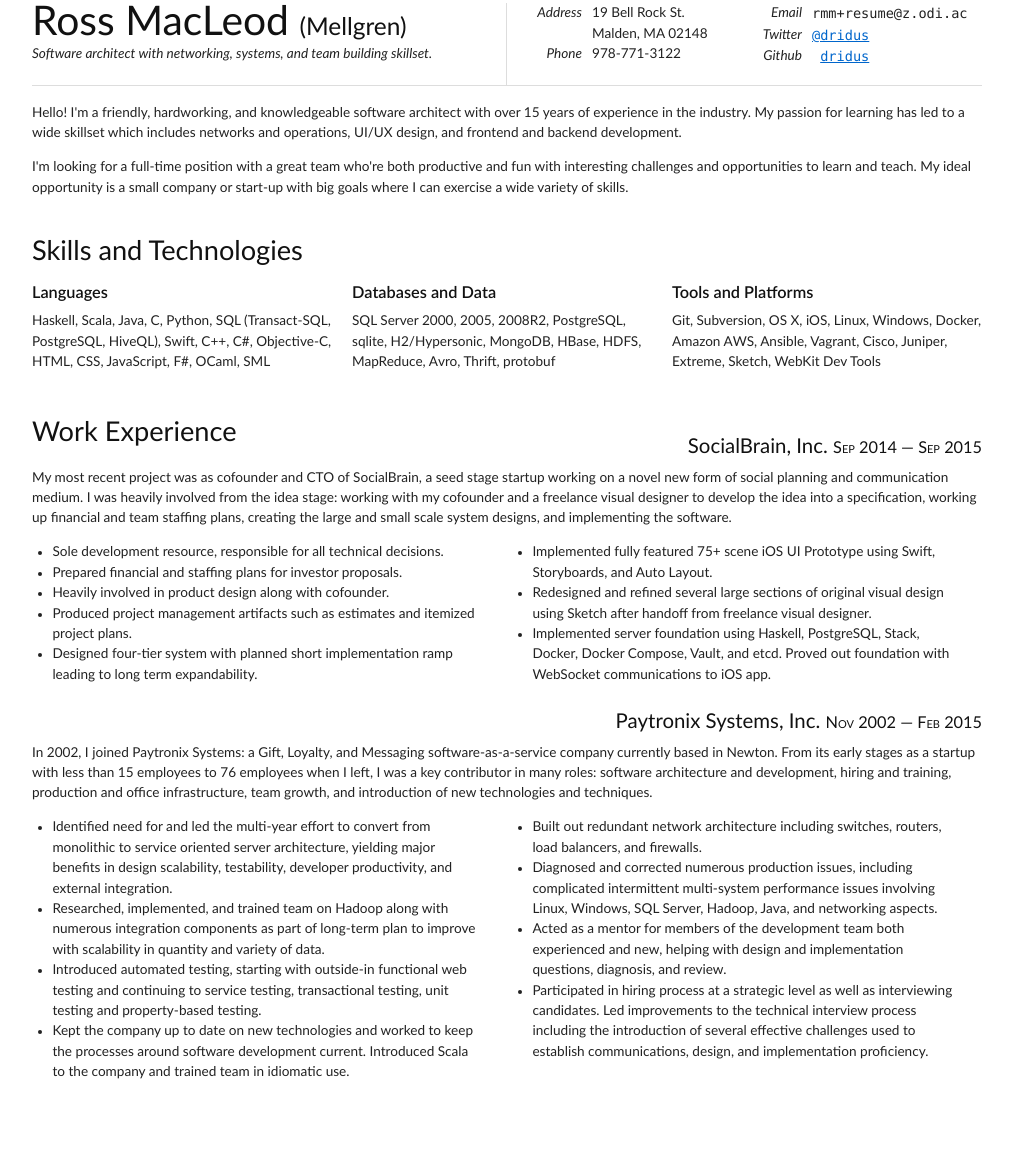
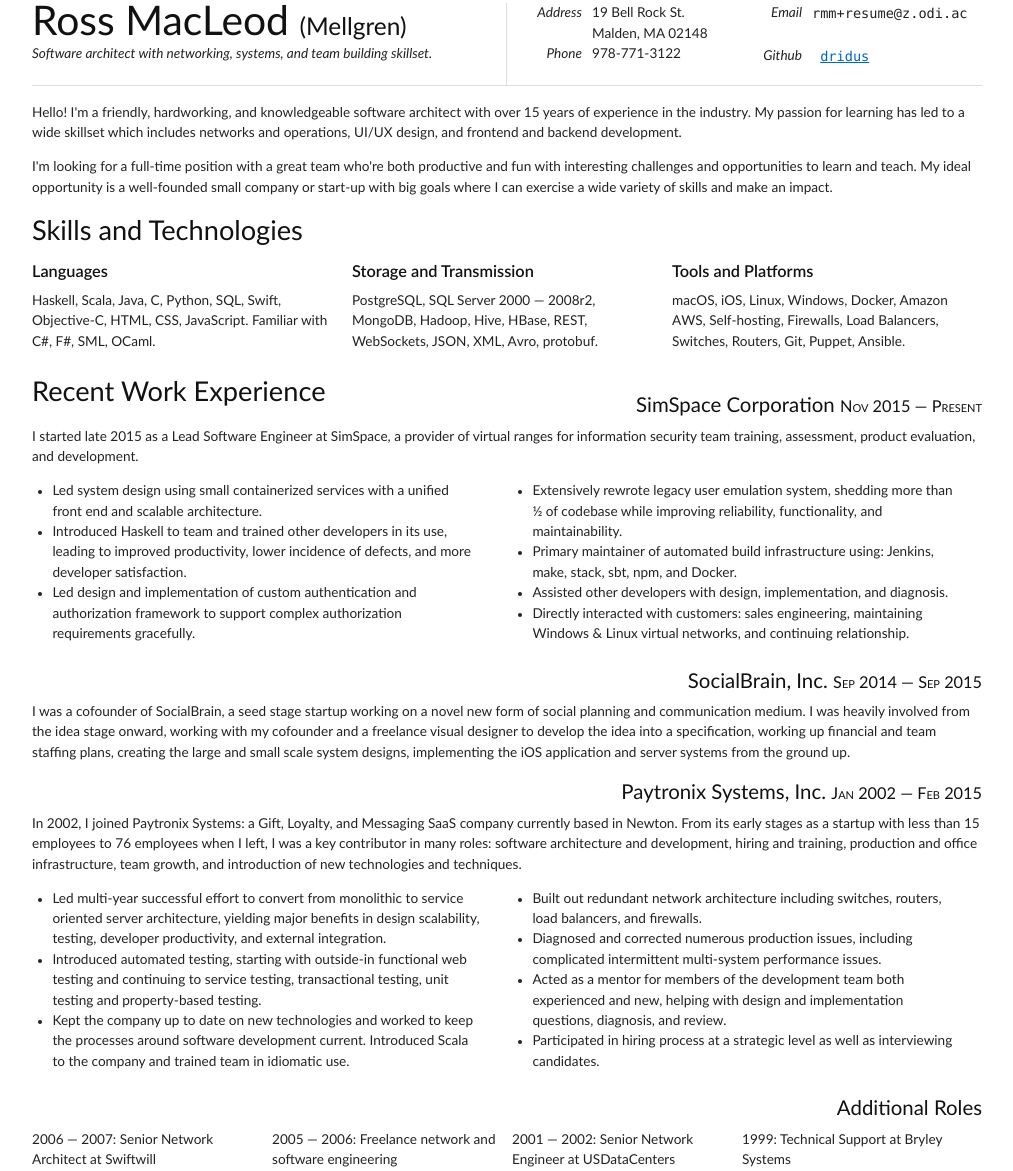
Before and after one commit to Dridus/Dridus.github.io, a plain HTML site: page resume/resume.html in a window 1280 px wide. Shown: the part 58-1229 px from the top of the page, without its empty margins (133-1146 px from the left). Before the commit the page ends 1161 px from the top, so only its background shows below. Drawn offline with Linux system fonts and the light colour scheme.

Commit message:
update the ol' resume

```diff
--- a/resume/resume.html
+++ b/resume/resume.html
@@ -36,8 +36,8 @@
         <div class="span-1-5" style="text-align: right"><em>Email</em></div>
         <div class="span-4 last"><tt>rmm+resume@z.odi.ac</tt></div>
 
-        <div class="span-1-5" style="text-align: right"><em>Twitter</em></div>
-        <div class="span-4 last"><tt><a href="https://twitter.com/dridus">@dridus</a></tt></div>
+        <div class="span-1-5" style="text-align: right"><em>&nbsp;</em></div>
+        <div class="span-4 last"><tt>&nbsp;</tt></div>
 
         <div class="span-1-5" style="text-align: right"><em>Github</em></div>
         <div class="span-4 last"><tt>&nbsp;<a href="https://github.com/dridus">dridus</a></tt></div>
@@ -50,31 +50,57 @@
       <div class="span-24 last">
         <p>Hello! I'm a friendly, hardworking, and knowledgeable software architect with over 15 years of experience in the industry. My passion for learning has led to a wide skillset which includes networks and operations, UI/UX design, and frontend and backend development.</p>
 
-        <p>I'm looking for a full-time position with a great team who're both productive and fun with interesting challenges and opportunities to learn and teach. My ideal opportunity is a small company or start-up with big goals where I can exercise a wide variety of skills.</p>
+        <p>I'm looking for a full-time position with a great team who're both productive and fun with interesting challenges and opportunities to learn and teach. My ideal opportunity is a well-founded small company or start-up with big goals where I can exercise a wide variety of skills and make an impact.</p>
       </div>
 
-      <div class="prepend-top append-bottom span-24 last">
+      <div class="span-24 last">
         <h2>Skills and Technologies</h2>
 
         <div class="span-8">
           <h4>Languages</h4>
-          Haskell, Scala, Java, C, Python, SQL (Transact-SQL, PostgreSQL, HiveQL), Swift, C++, C#, Objective-C, HTML, CSS, JavaScript, F#, OCaml, SML
+          Haskell, Scala, Java, C, Python, SQL, Swift, Objective-C, HTML, CSS, JavaScript. Familiar with C#, F#, SML, OCaml.
         </div>
         <div class="span-8">
-          <h4>Databases and Data</h4>
-          SQL Server 2000, 2005, 2008R2, PostgreSQL, sqlite, H2/Hypersonic, MongoDB, HBase, HDFS, MapReduce, Avro, Thrift, protobuf
+          <h4>Storage and Transmission</h4>
+          PostgreSQL, SQL Server 2000 &mdash; 2008r2, MongoDB, Hadoop, Hive, HBase, REST, WebSockets, JSON, XML, Avro, protobuf.
         </div>
         <div class="span-8 last">
           <h4>Tools and Platforms</h4>
-          Git, Subversion, OS X, iOS, Linux, Windows, Docker, Amazon AWS, Ansible, Vagrant, Cisco, Juniper, Extreme, Sketch, WebKit Dev Tools
+          macOS, iOS, Linux, Windows, Docker, Amazon AWS, Self-hosting, Firewalls, Load Balancers, Switches, Routers, Git, Puppet, Ansible.
         </div>
       </div>
 
       <div class="prepend-top span-24 last">
         <div style="float: left">
-          <h2>Work Experience</h2>
+          <h2>Recent Work Experience</h2>
         </div>
         <div class="span-24 last" style="margin-top: -2em;">
+          <div class="span-24 last" style="text-align: right">
+            <h3>SimSpace Corporation <small>Nov 2015 &mdash; Present</small></h3>
+          </div>
+        </div>
+
+        <div class="clearfix"></div>
+
+        <p>I started late 2015 as a Lead Software Engineer at SimSpace, a provider of virtual ranges for information security team training, assessment, product evaluation, and development.</p>
+
+        <div class="span-12">
+          <ul>
+            <li>Led system design using small containerized services with a unified front end and scalable architecture.</li>
+            <li>Introduced Haskell to team and trained other developers in its use, leading to improved productivity, lower incidence of defects, and more developer satisfaction.</li>
+            <li>Led design and implementation of custom authentication and authorization framework to support complex authorization requirements gracefully.</li>
+          </ul>
+        </div>
+        <div class="span-12 last">
+          <ul>
+            <li>Extensively rewrote legacy user emulation system, shedding more than &frac12; of codebase while improving reliability, functionality, and maintainability.</li>
+            <li>Primary maintainer of automated build infrastructure using: Jenkins, make, stack, sbt, npm, and Docker.</li>
+            <li>Assisted other developers with design, implementation, and diagnosis.</li>
+            <li>Directly interacted with customers: sales engineering, maintaining Windows &amp; Linux virtual networks, and continuing relationship.</li>
+          </ul>
+        </div>
+
+        <div class="span-24 last" style="margin-top: 0.5em;">
           <div class="span-24 last" style="text-align: right">
             <h3>SocialBrain, Inc. <small>Sep 2014 &mdash; Sep 2015</small></h3>
           </div>
@@ -82,37 +108,21 @@
 
         <div class="clearfix"></div>
 
-        <p>My most recent project was as cofounder and CTO of SocialBrain, a seed stage startup working on a novel new form of social planning and communication medium. I was heavily involved from the idea stage: working with my cofounder and a freelance visual designer to develop the idea into a specification, working up financial and team staffing plans, creating the large and small scale system designs, and implementing the software.</p>
-
-        <div class="span-12">
-          <ul>
-            <li>Sole development resource, responsible for all technical decisions.</li>
-            <li>Prepared financial and staffing plans for investor proposals.</li>
-            <li>Heavily involved in product design along with cofounder.</li>
-            <li>Produced project management artifacts such as estimates and itemized project plans.</li>
-            <li>Designed four-tier system with planned short implementation ramp leading to long term expandability.</li>
-          </ul>
-        </div>
-        <div class="span-12 last">
-          <ul>
-            <li>Implemented fully featured 75+ scene iOS UI Prototype using Swift, Storyboards, and Auto Layout.</li>
-            <li>Redesigned and refined several large sections of original visual design using Sketch after handoff from freelance visual designer.</li>
-            <li>Implemented server foundation using Haskell, PostgreSQL, Stack, Docker, Docker Compose, Vault, and etcd. Proved out foundation with WebSocket communications to iOS app.</li>
-          </ul>
-        </div>
+        <p>I was a cofounder of SocialBrain, a seed stage startup working on a novel new form of social planning and communication medium. I was heavily involved from the idea stage onward, working with my cofounder and a freelance visual designer to develop the idea into a specification, working up financial and team staffing plans, creating the large and small scale system designs, implementing the iOS application and server systems from the ground up.</p>
       </div>
 
       <div class="span-24 last" style="margin-top: 0.5em;">
         <div class="span-24 last" style="text-align: right">
-          <h3>Paytronix Systems, Inc. <small>Nov 2002 &mdash; Feb 2015</small></h3>
+          <h3>Paytronix Systems, Inc. <small>Jan 2002 &mdash; Feb 2015</small></h3>
         </div>
 
-        <p>In 2002, I joined Paytronix Systems: a Gift, Loyalty, and Messaging software-as-a-service company currently based in Newton. From its early stages as a startup with less than 15 employees to 76 employees when I left, I was a key contributor in many roles: software architecture and development, hiring and training, production and office infrastructure, team growth, and introduction of new technologies and techniques.</p>
+        <div class="clearfix"></div>
+
+        <p>In 2002, I joined Paytronix Systems: a Gift, Loyalty, and Messaging SaaS company currently based in Newton. From its early stages as a startup with less than 15 employees to 76 employees when I left, I was a key contributor in many roles: software architecture and development, hiring and training, production and office infrastructure, team growth, and introduction of new technologies and techniques.</p>
 
         <div class="span-12">
           <ul>
-            <li>Identified need for and led the multi-year effort to convert from monolithic to service oriented server architecture, yielding major benefits in design scalability, testability, developer productivity, and external integration.</li>
-            <li>Researched, implemented, and trained team on Hadoop along with numerous integration components as part of long-term plan to improve with scalability in quantity and variety of data.</li>
+            <li>Led multi-year successful effort to convert from monolithic to service oriented server architecture, yielding major benefits in design scalability, testing, developer productivity, and external integration.</li>
             <li>Introduced automated testing, starting with outside-in functional web testing and continuing to service testing, transactional testing, unit testing and property-based testing.</li>
             <li>Kept the company up to date on new technologies and worked to keep the processes around software development current. Introduced Scala to the company and trained team in idiomatic use.</li>
           </ul>
@@ -120,11 +130,24 @@
         <div class="span-12 last">
           <ul>
             <li>Built out redundant network architecture including switches, routers, load balancers, and firewalls.</li>
-            <li>Diagnosed and corrected numerous production issues, including complicated intermittent multi-system performance issues involving Linux, Windows, SQL Server, Hadoop, Java, and networking aspects.</li>
+            <li>Diagnosed and corrected numerous production issues, including complicated intermittent multi-system performance issues.</li>
             <li>Acted as a mentor for members of the development team both experienced and new, helping with design and implementation questions, diagnosis, and review.</li>
-            <li>Participated in hiring process at a strategic level as well as interviewing candidates. Led improvements to the technical interview process including the introduction of several effective challenges used to establish communications, design, and implementation proficiency.</li>
+            <li>Participated in hiring process at a strategic level as well as interviewing candidates.</li>
           </ul>
         </div>
+      </div>
+
+      <div class="span-24 last" style="margin-top: 0.5em;">
+        <div class="span-24 last" style="text-align: right">
+          <h3>Additional Roles</h3>
+        </div>
+
+        <div class="clearfix"></div>
+
+        <div class="span-6">2006 &mdash; 2007: Senior Network Architect at Swiftwill</div>
+        <div class="span-6">2005 &mdash; 2006: Freelance network and software engineering</div>
+        <div class="span-6 last">2001 &mdash; 2002: Senior Network Engineer at USDataCenters</div>
+        <div class="span-6">1999: Technical Support at Bryley Systems</div>
       </div>
     </div>
   </body>
```
Also changed, not shown: 1 other file.
